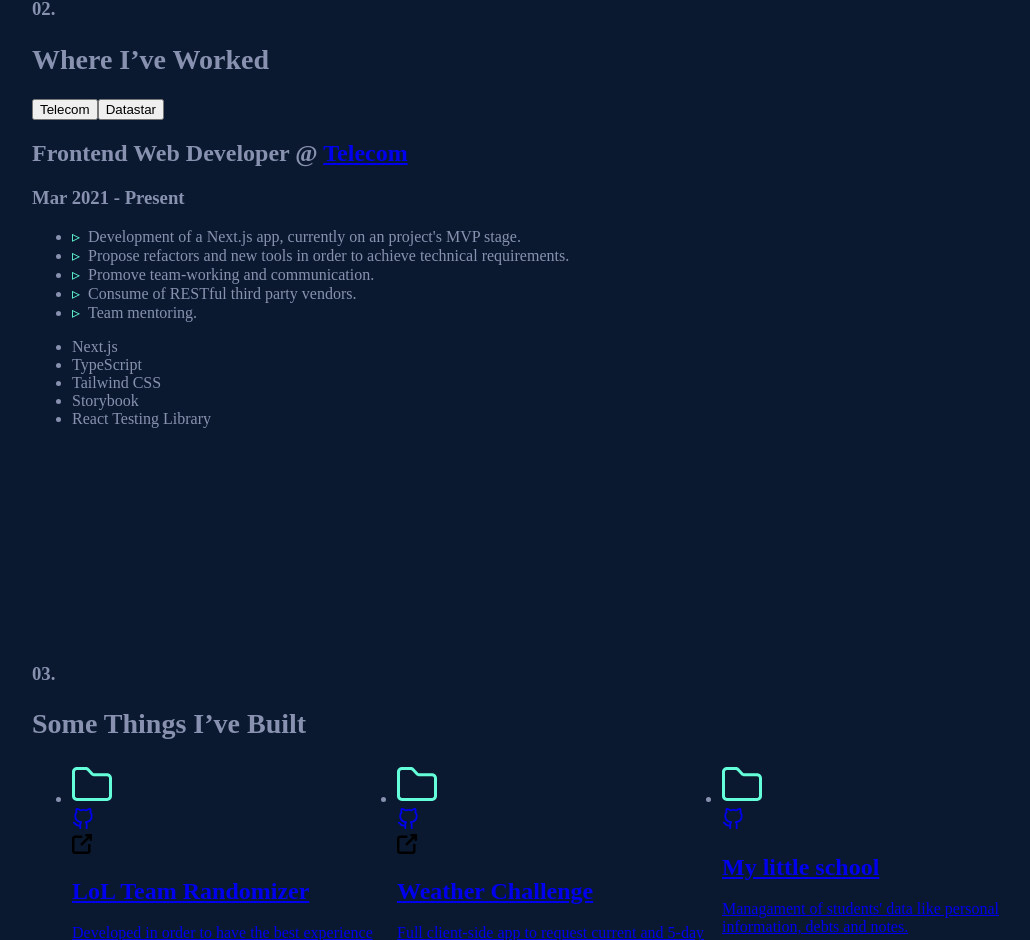
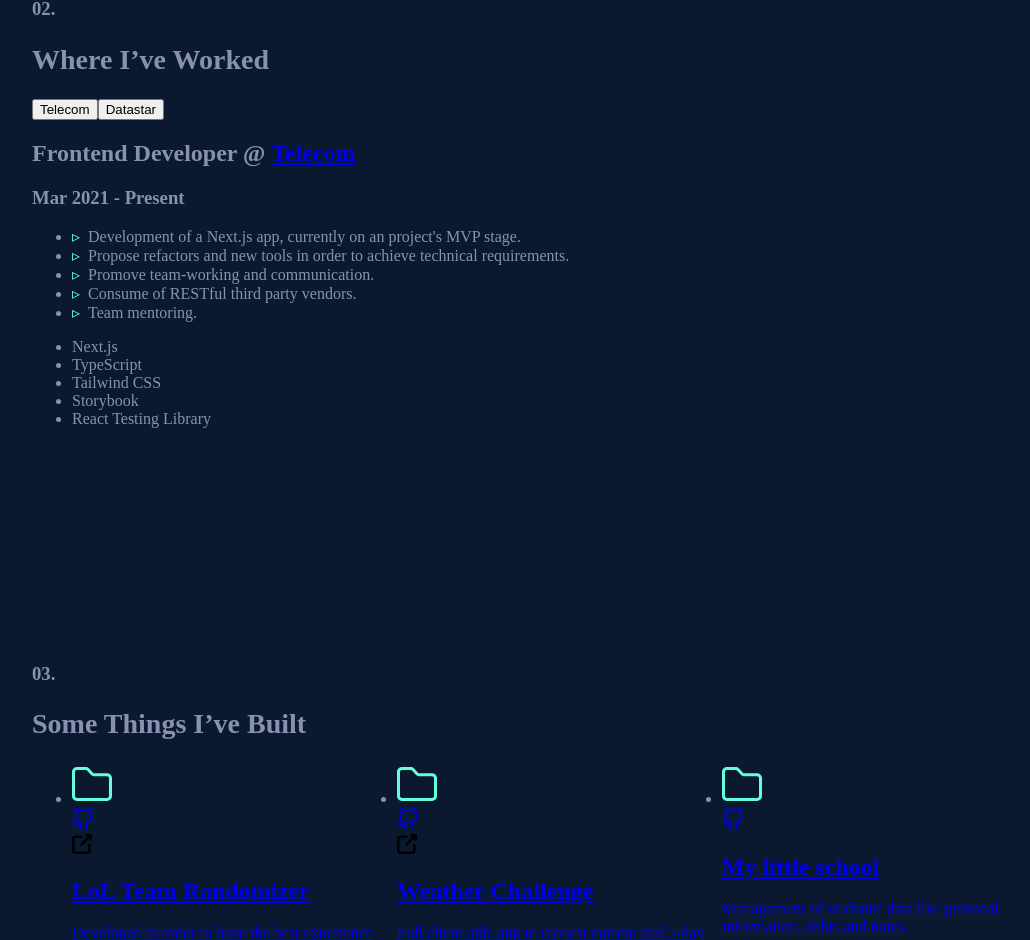
Before and after one commit to lausoffici/portfolio, a Next.js app: page / in a window 1280 px wide. Shown: the part 1675-2615 px from the top of the page, without its empty margins (108-1138 px from the left). Built offline with nearby package versions, Linux system fonts and the light colour scheme.

Commit message:
update work

```diff
--- a/sections/Works.jsx
+++ b/sections/Works.jsx
@@ -3,7 +3,7 @@
 
 const data = [
   {
-    name: 'Frontend Web Developer',
+    name: 'Frontend Developer',
     company: {
       name: 'Telecom',
       website: 'https://institucional.telecom.com.ar/',
```
